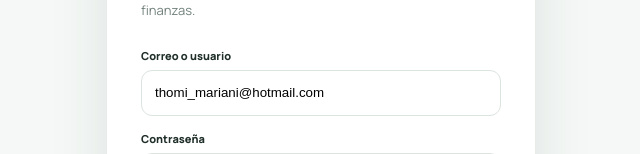
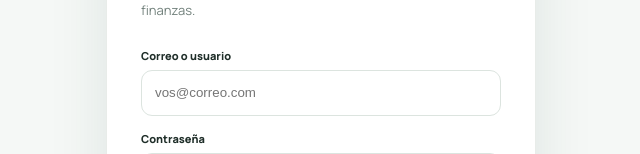
Before and after one commit to ThomasMariani11/chatbot-gastos, a React (Vite) app: page /login in a window 1280 px wide. Shown: the part 329-483 px from the top of the page, without its empty margins (319-959 px from the left). Built offline with nearby package versions, Linux system fonts and the light colour scheme; no server answers.

Commit message:
Remove prefilled email from login

```diff
--- a/src/Login.tsx
+++ b/src/Login.tsx
@@ -2,7 +2,7 @@ import { FormEvent, useState } from 'react';
 import { supabase } from './supabase';
 
 export function Login() {
-  const [email, setEmail] = useState('thomi_mariani@hotmail.com');
+  const [email, setEmail] = useState('');
   const [password, setPassword] = useState('');
   const [message, setMessage] = useState('');
   const [isError, setIsError] = useState(false);
```
